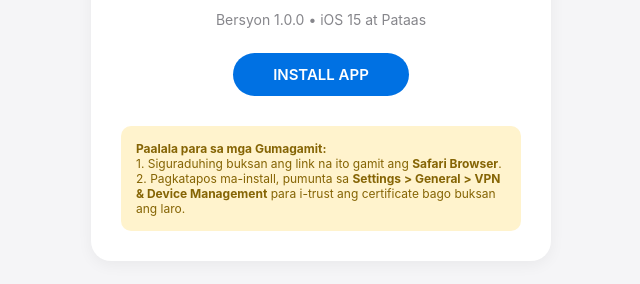
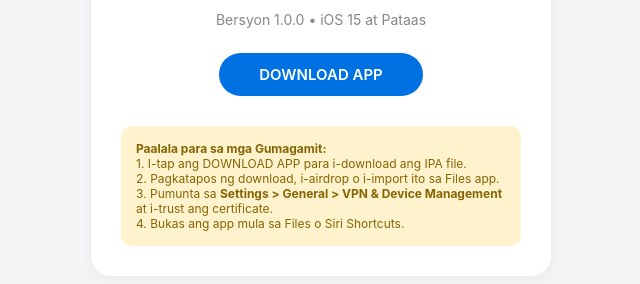
Before and after one commit to rafaelabdulhamid-netizen/Spotify, a plain HTML site: page index.html in a window 1280 px wide. Shown: the part 214-498 px from the top of the page, without its empty margins (319-959 px from the left). Drawn offline with Linux system fonts and the light colour scheme.

Commit message:
Update: Direct Google Drive download instead of manifest

```diff
--- a/index.html
+++ b/index.html
@@ -26,7 +26,7 @@
             display: inline-block; background: #0071e3; color: white;
             text-decoration: none; padding: 12px 40px; font-weight: 600;
             border-radius: 25px; font-size: 15px; transition: 0.2s;
-            cursor: pointer;
+            cursor: pointer; border: none;
         }
         .btn-install:hover { background: #0077ed; }
         .warning {
@@ -42,15 +42,17 @@
         <h1>Spotify</h1>
         <p>Bersyon 1.0.0 • iOS 15 at Pataas</p>
 
-        <!-- Tamang Link para sa iyong GitHub Pages at Repository -->
-        <a class="btn-install" href="itms-services://?action=download-manifest&url=https://rafaelabdulhamid-netizen.github.io/Spotify/manifest.plist">
-            INSTALL APP
+        <!-- Direct download link from Google Drive -->
+        <a class="btn-install" href="https://drive.usercontent.google.com/download?id=1Bid3CrOJtKa7DnMZ6hTTNKIDa809f6sI&export=download">
+            DOWNLOAD APP
         </a>
 
         <div class="warning">
             <strong>Paalala para sa mga Gumagamit:</strong><br>
-            1. Siguraduhing buksan ang link na ito gamit ang <strong>Safari Browser</strong>.<br>
-            2. Pagkatapos ma-install, pumunta sa <strong>Settings > General > VPN & Device Management</strong> para i-trust ang certificate bago buksan ang laro.
+            1. I-tap ang DOWNLOAD APP para i-download ang IPA file.<br>
+            2. Pagkatapos ng download, i-airdrop o i-import ito sa Files app.<br>
+            3. Pumunta sa <strong>Settings > General > VPN & Device Management</strong> at i-trust ang certificate.<br>
+            4. Bukas ang app mula sa Files o Siri Shortcuts.
         </div>
     </div>
 
```
